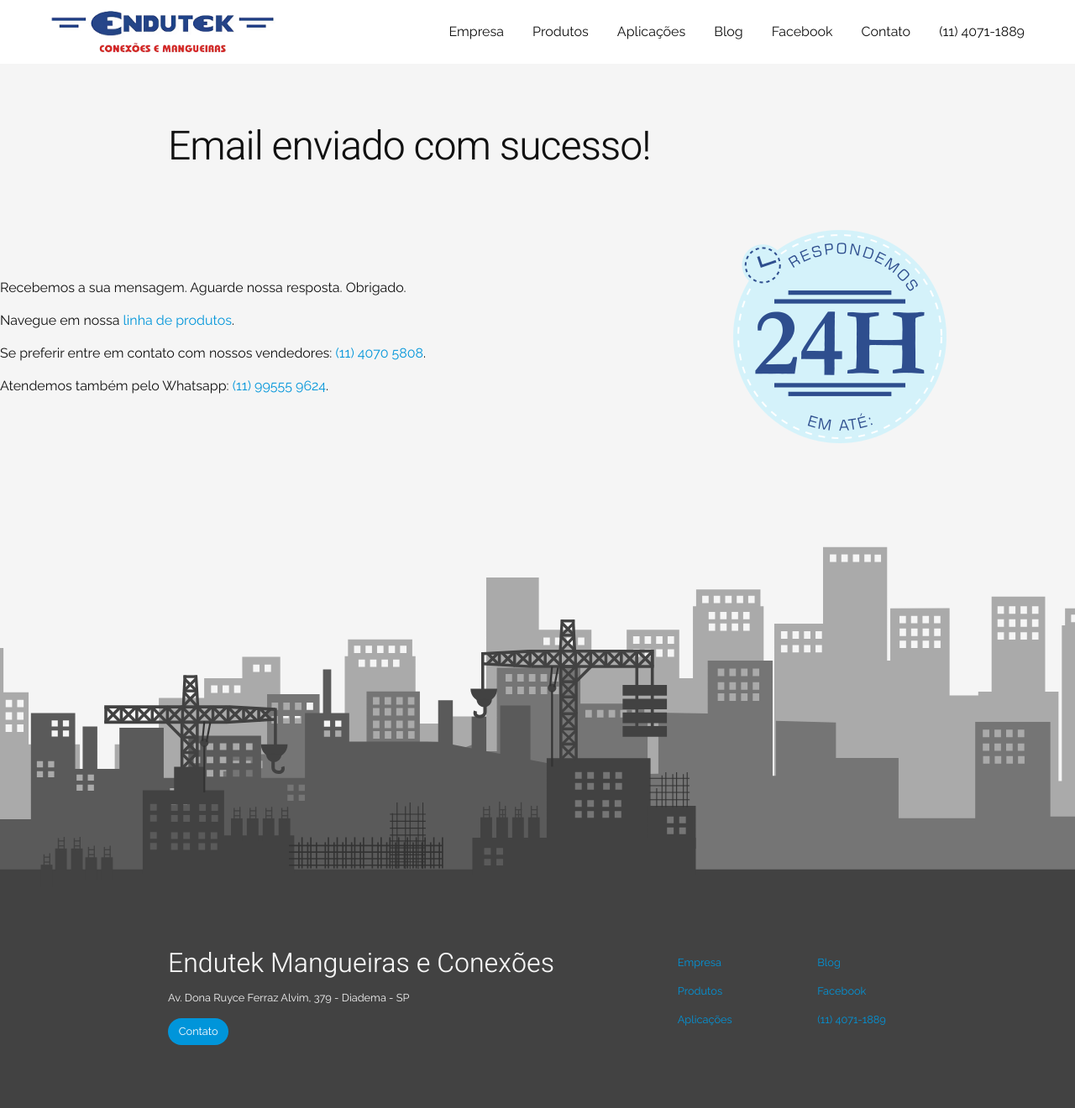
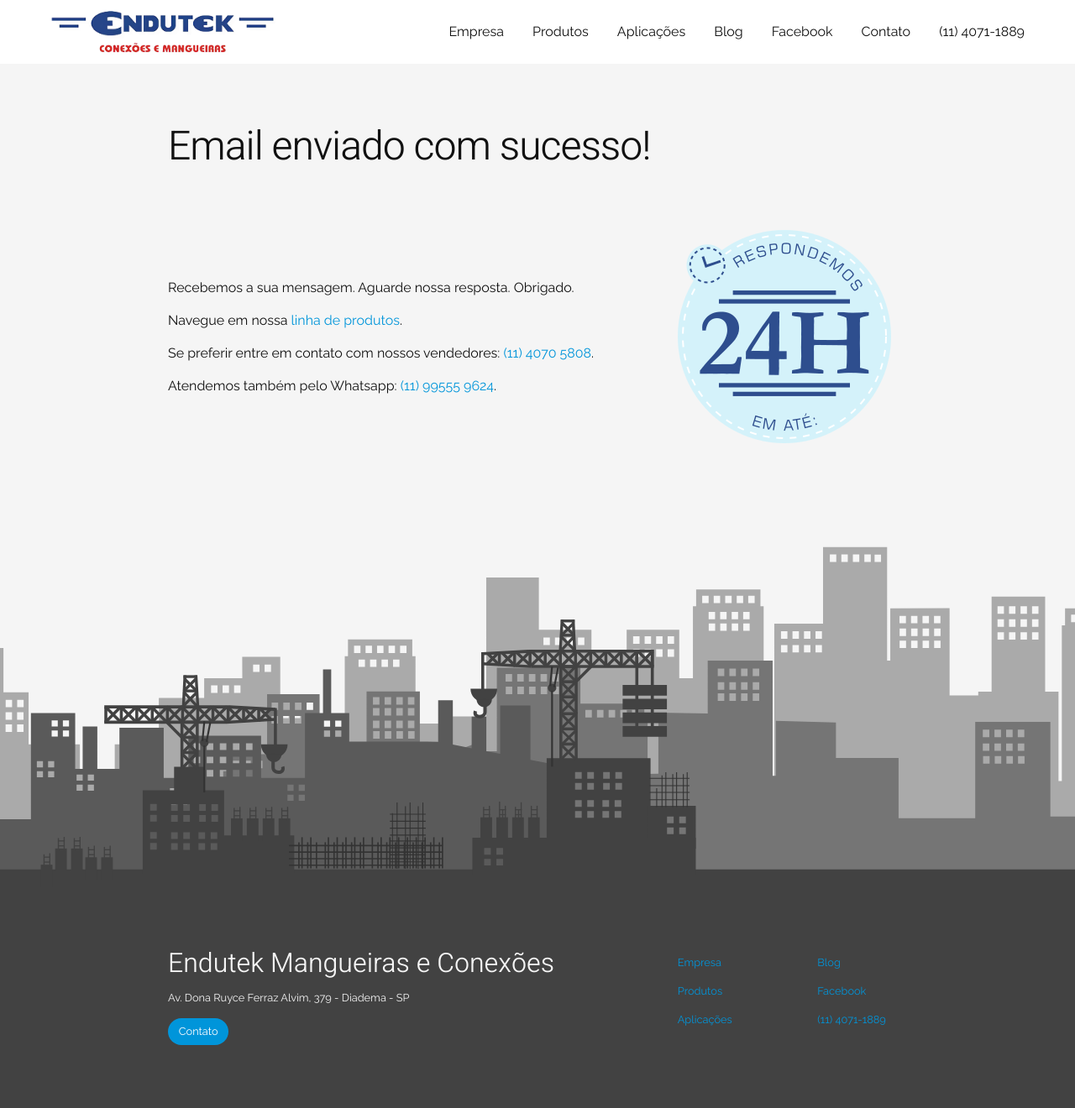
Before and after one commit to Endutek/endutek.github.io, a Jekyll site: the page built from email_enviado.html, in a window 1280 px wide. Shown: the whole page at 84% size. Built offline with Jekyll 4.4.1, drawn with Linux system fonts in a browser that asks for light colours.

Commit message:
Correção do layout que não estava na largura padrão

```diff
--- a/email_enviado.html
+++ b/email_enviado.html
@@ -22,7 +22,7 @@
   </noscript>
 ---
 
-<div data-grid="center spacing">
+<div class="wrapper" data-grid="center spacing">
   <div data-cell="2of3">
     <p>Recebemos a sua mensagem. Aguarde nossa resposta. Obrigado.</p>
     <p>Navegue em nossa <a href="/produtos/">linha de produtos</a>.</p>
```
